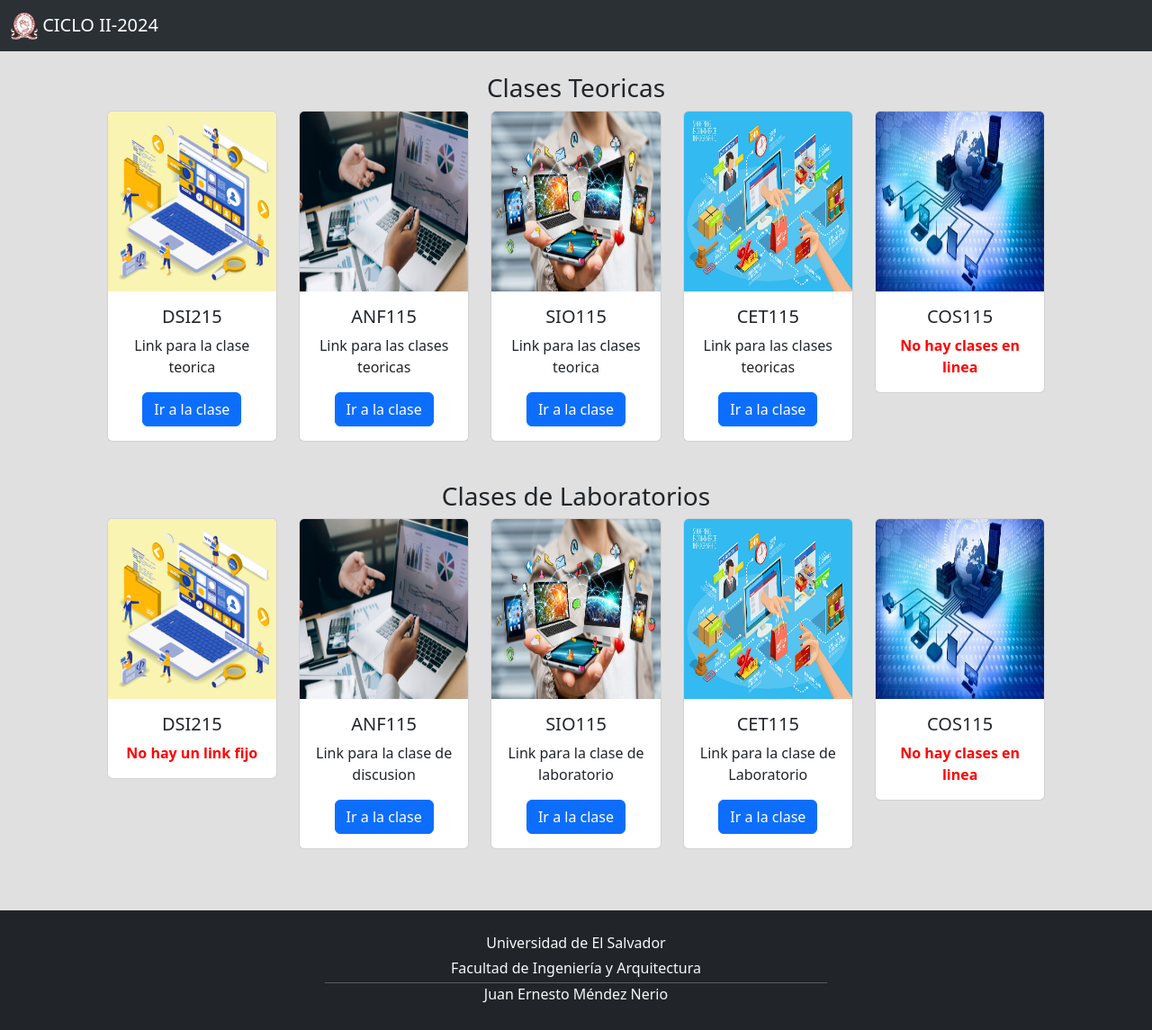
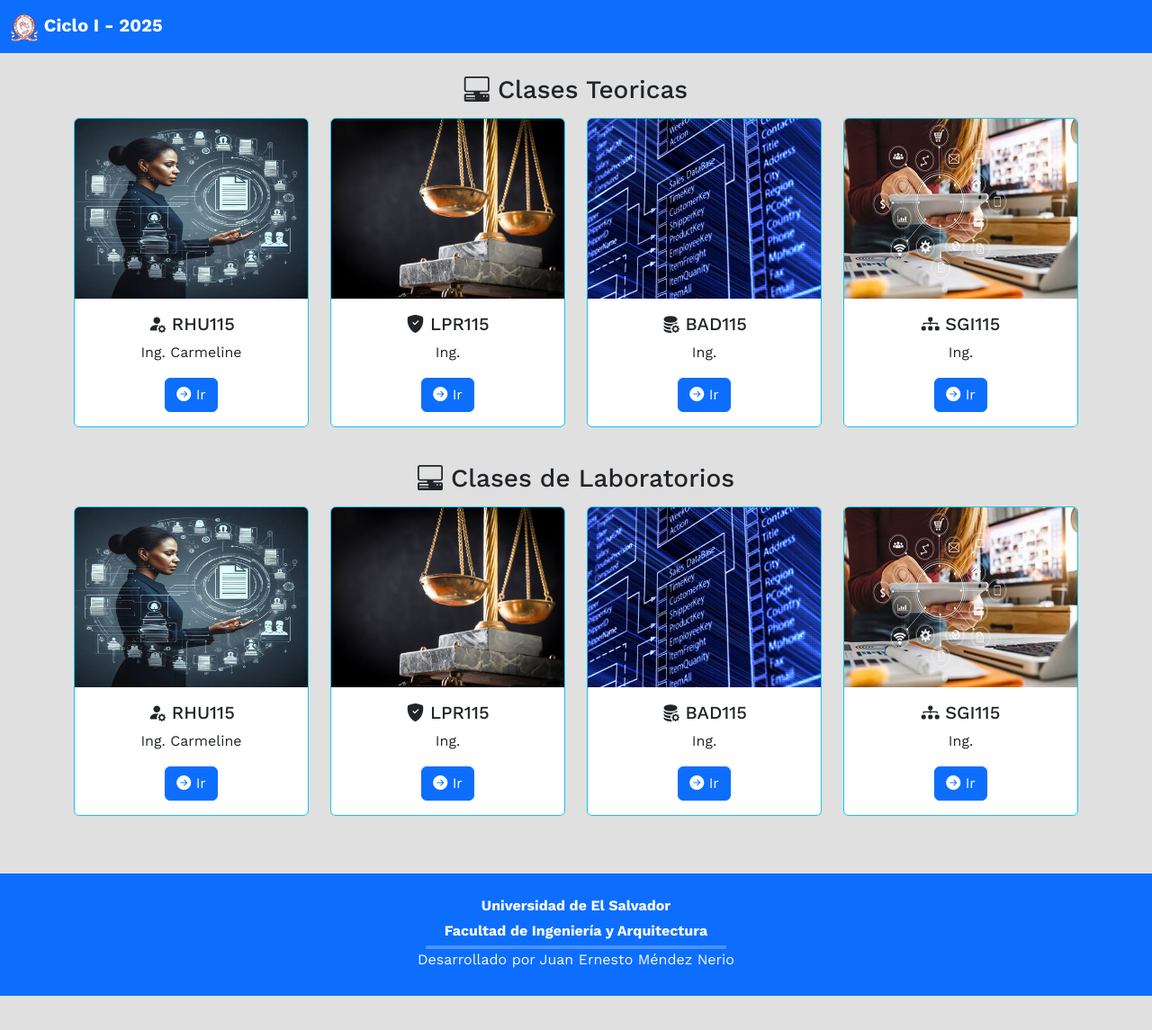
Before and after one commit to 21juanmendez/materias, a PHP site: page / in a window 1280 px wide. Shown: the whole page at 90% size. After the commit the page ends 1107 px from the top, so only its background shows below. Run offline with PHP 8.4, Linux system fonts and the light colour scheme.

Commit message:
ACTUALIZACION 2025
-Actualización de contenido para el 2025
-Hover
-Iconos
-Colores
-Imágenes

Nota: Falta agregar enlaces si es en linea y nombres de docentes.

```diff
--- a/index.html
+++ b/index.html
@@ -9,28 +9,27 @@
     <title>Materias</title>
     <!--Bootstrap 5.3.3-->
     <link href="https://cdn.jsdelivr.net/npm/bootstrap@5.3.3/dist/css/bootstrap.min.css" rel="stylesheet" integrity="sha384-QWTKZyjpPEjISv5WaRU9OFeRpok6YctnYmDr5pNlyT2bRjXh0JMhjY6hW+ALEwIH" crossorigin="anonymous">
+    <!--Iconos de Bootstrap 5.3.3-->
+    <link rel="stylesheet" href="https://cdn.jsdelivr.net/npm/bootstrap-icons@1.11.3/font/bootstrap-icons.min.css">
     <!--Estilos Personalizados-->
     <link rel="stylesheet" href="public/css/estilos.css">
+
+    <!--Fuentes de Google Fonts-->
+    <link rel="preconnect" href="https://fonts.googleapis.com">
+    <link rel="preconnect" href="https://fonts.gstatic.com" crossorigin>
+    <link href="https://fonts.googleapis.com/css2?family=Work+Sans:ital,wght@0,100..900;1,100..900&display=swap" rel="stylesheet">
 </head>
-
 
 <body style="background-color: #E0E0E0">
 
-    <!--Mensaje flotante de actualización-->
-    <center>
-        <div class="floating-message" id="updateMessage">
-            <strong>Sitio web actualizado:</strong> 20/08/2024
-        </div>
-    </center>
-
     <!--Navbar-->
     <section>
-        <nav class="navbar bg-body-tertiary" data-bs-theme="dark">
+        <nav class="navbar bg-primary" data-bs-theme="dark">
             <div class="container-fluid">
-                <a class="navbar-brand" href="#">
+                <a class="navbar-brand" href="./index.html">
                     <img src="public/imagenes/ues.jpg" alt="Logo" width="30" height="30"
                         class="d-inline-block align-text-top">
-                    CICLO II-2024
+                    <b>Ciclo I - 2025</b>
                 </a>
 
                 <div class="collapse navbar-collapse" id="navbarSupportedContent">
@@ -44,203 +43,144 @@
     <!--clases teoricas-->
     <section>
         <br>
-        <div class="container-fluid">
+        <div class="container">
             <div class="row">
-                <center>
-                    <div class="col-md-12">
-                        <h3>Clases Teoricas</h3>
-                    </div>
-                </center>
-            </div>
-            <center>
-                <div class="row ">
-
-                    <div class="col-md-1">
-
-                    </div>
-
-                    <div class="col-md-2">
-                        <div class="card" style="margin-bottom: 20px;">
-                            <img src="public/imagenes/dsi215.jpg" class="card-img-top" alt="..." width="200px"
-                                height="200px">
-                            <div class="card-body">
-                                <h5 class="card-title">DSI215</h5>
-                                <p class="card-text">Link para la clase teorica</p>
-                                <a href="https://meet.google.com/hho-toei-zfw?authuser=1" class="btn btn-primary">Ir a la clase</a>
+                <div class="col-md-12 d-flex justify-content-center">
+                    <h3><i class="bi bi-pc-display-horizontal"></i> Clases Teoricas</h3>
+                    <br><br>
                 </div>
             </div>
-                    </div>
-
-                    <div class="col-md-2">
-                        <div class="card" style="margin-bottom: 20px;">
-                            <img src="public/imagenes/anf115.jpg" class="card-img-top" alt="..." width="200px"
-                                height="200px">
-                            <div class="card-body">
-                                <h5 class="card-title">ANF115</h5>
-                                <p class="card-text">Link para las clases teoricas</p>
-                                <a href="https://meet.google.com/ari-fwyx-coh?pli=1&authuser=1"class="btn btn-primary">Ir a la clase</a>
+            <div class="row">
+                <div class="col-md-3">
+                    <div class="card border-info mb-3">
+                        <img src="public/imagenes/rhu115.png" class="card-img-top" alt="..." width="200px" height="200px">
+                        <div class="card-body d-flex flex-column align-items-center justify-content-center">
+                            <h5 class="card-title"><i class="bi bi-person-fill-gear"></i> RHU115</h5>
+                            <p class="card-text">Ing. Carmeline</p>
+                            <a href="#" class="btn btn-primary"><i class="bi bi-arrow-right-circle-fill"></i> Ir</a>
                         </div>
                     </div>
                 </div>
                 <br>
-
-                    <div class="col-md-2">
-                        <div class="card" style="margin-bottom: 20px;">
-                            <img src="public/imagenes/sio115.jpg" class="card-img-top" alt="..." width="200px"
-                                height="200px">
+                <div class="col-md-3">
+                    <div class="card border-info mb-3">
+                        <img src="public/imagenes/lpr1115.jpg" class="card-img-top" alt="..." width="200px" height="200px">
                         <div class="card-body">
-                                <h5 class="card-title">SIO115</h5>
-                                <p class="card-text">Link para las clases teorica</p>
-                                <a href="https://meet.google.com/twz-qcye-zaq?pli=1&authuser=1" class="btn btn-primary">Ir a la clase</a>
+                            <div class="d-flex flex-column align-items-center justify-content-center">
+                                <h5 class="card-title"><i class="bi bi-shield-fill-check"></i> LPR115</h5>
+                                <p class="card-text">Ing. </p>
+                                <a href="#" class="btn btn-primary"><i class="bi bi-arrow-right-circle-fill"></i> Ir</a>
+                            </div>
                         </div>
                     </div>
                 </div>
                 <br>
-
-                    <div class="col-md-2">
-                        <div class="card" style="margin-bottom: 20px;">
-                            <img src="public/imagenes/cet115.jpg" class="card-img-top" alt="..." width="200px"
-                                height="200px">
+                <div class="col-md-3">
+                    <div class="card border-info mb-3">
+                        <img src="public/imagenes/bad115.png" class="card-img-top" alt="..." width="200px" height="200px">
                         <div class="card-body">
-                                <h5 class="card-title">CET115</h5>
-                                <p class="card-text">Link para las clases teoricas</p>
-                                <a href="https://teams.microsoft.com/l/meetup-join/19:ZLmGS2vOWZWv5BbweIzxe9boepLnFFuudmgzEzv6PgI1@thread.tacv2/1721620958183?context=%7B%22Tid%22:%2238d6fb1c-8301-4a0b-ac0e-8c3f08bb1679%22,%22Oid%22:%2219aa39f6-221a-4d7e-a36c-95149d740aa4%22%7D" class="btn btn-primary">Ir a la clase</a>
+                            <div class="d-flex flex-column align-items-center justify-content-center">
+                                <h5 class="card-title"><i class="bi bi-database-fill-gear"></i> BAD115</h5>
+                                <p class="card-text">Ing. </p>
+                                <a href="#" class="btn btn-primary"><i class="bi bi-arrow-right-circle-fill"></i> Ir</a>
+                            </div>
                         </div>
                     </div>
                 </div>
                 <br>
-
-
-                    <div class="col-md-2">
-                        <div class="card">
-                            <img src="public/imagenes/cos115.jpg" class="card-img-top" alt="..." width="200px"
-                                height="200px">
+                <div class="col-md-3">
+                    <div class="card border-info mb-3">
+                        <img src="public/imagenes/sgi115.png" class="card-img-top" alt="..." width="200px" height="200px">
                         <div class="card-body">
-                                <h5 class="card-title">COS115</h5>
-                                <p class="card-text" style="color: red;"><strong>No hay clases en linea</strong></p>
+                            <div class="d-flex flex-column align-items-center justify-content-center">
+                                <h5 class="card-title"><i class="bi bi-diagram-3-fill"></i> SGI115</h5>
+                                <p class="card-text">Ing. </p>
+                                <a href="#" class="btn btn-primary"><i class="bi bi-arrow-right-circle-fill"></i> Ir</a>
                             </div>
                         </div>
                     </div>
-
-                    <div class="col-md-1">
-
                 </div>
-
             </div>
-            </center>
         </div>
     </section>
     <!--clases de laboratorio-->
     <section>
         <br>
-        <div class="container-fluid">
+        <div class="container">
             <div class="row">
-                <center>
-                    <div class="col-md-12">
-                        <h3>Clases de Laboratorios</h3>
+                <div class="col-md-12 d-flex justify-content-center">
+                    <h3><i class="bi bi-pc-display-horizontal"></i> Clases de Laboratorios</h3>
+                    <br><br>
                 </div>
-                </center>
             </div>
-            <center>
-                <div class="row ">
-
-                    <div class="col-md-1">
-
-                    </div>
-
-                    <div class="col-md-2">
-                        <div class="card" style="margin-bottom: 20px;">
-                            <img src="public/imagenes/dsi215.jpg" class="card-img-top" alt="..." width="200px"
-                                height="200px">
-                            <div class="card-body">
-                                <h5 class="card-title">DSI215</h5>
-                                <p class="card-text" style="color: red;" ><strong>No hay un link fijo</strong></p>
-
+            <div class="row">
+                <div class="col-md-3">
+                    <div class="card border-info mb-3">
+                        <img src="public/imagenes/rhu115.png" class="card-img-top" alt="..." width="200px" height="200px">
+                        <div class="card-body d-flex flex-column align-items-center justify-content-center">
+                            <h5 class="card-title"><i class="bi bi-person-fill-gear"></i> RHU115</h5>
+                            <p class="card-text">Ing. Carmeline</p>
+                            <a href="#" class="btn btn-primary"><i class="bi bi-arrow-right-circle-fill"></i> Ir</a>
                         </div>
                     </div>
                 </div>
-
-                    <div class="col-md-2" style="margin-bottom: 20px;">
-                        <div class="card">
-                            <img src="public/imagenes/anf115.jpg" class="card-img-top" alt="..." width="200px"
-                                height="200px">
+                <br>
+                <div class="col-md-3">
+                    <div class="card border-info mb-3">
+                        <img src="public/imagenes/lpr1115.jpg" class="card-img-top" alt="..." width="200px" height="200px">
                         <div class="card-body">
-                                <h5 class="card-title">ANF115</h5>
-                                <p class="card-text">Link para la clase de discusion</p>
-                                <a href="https://meet.google.com/grv-wbmm-msz?pli=1&authuser=1" class="btn btn-primary">Ir a la clase</a>
+                            <div class="d-flex flex-column align-items-center justify-content-center">
+                                <h5 class="card-title"><i class="bi bi-shield-fill-check"></i> LPR115</h5>
+                                <p class="card-text">Ing. </p>
+                                <a href="#" class="btn btn-primary"><i class="bi bi-arrow-right-circle-fill"></i> Ir</a>
                             </div>
                         </div>
                     </div>
-
-                    <div class="col-md-2" style="margin-bottom: 20px;">
-                        <div class="card">
-                            <img src="public/imagenes/sio115.jpg" class="card-img-top" alt="..." width="200px"
-                                height="200px">
+                </div>
+                <br>
+                <div class="col-md-3">
+                    <div class="card border-info mb-3">
+                        <img src="public/imagenes/bad115.png" class="card-img-top" alt="..." width="200px" height="200px">
                         <div class="card-body">
-                                <h5 class="card-title">SIO115</h5>
-                                <p class="card-text">Link para la clase de laboratorio</p>
-                                <a href="https://meet.google.com/twz-qcye-zaq?pli=1&authuser=1" class="btn btn-primary">Ir a la clase</a>
+                            <div class="d-flex flex-column align-items-center justify-content-center">
+                                <h5 class="card-title"><i class="bi bi-database-fill-gear"></i> BAD115</h5>
+                                <p class="card-text">Ing. </p>
+                                <a href="#" class="btn btn-primary"><i class="bi bi-arrow-right-circle-fill"></i> Ir</a>
                             </div>
                         </div>
                     </div>
-
-                    <div class="col-md-2" style="margin-bottom: 20px;">
-                        <div class="card">
-                            <img src="public/imagenes/cet115.jpg" class="card-img-top" alt="..." width="200px"
-                                height="200px">
+                </div>
+                <br>
+                <div class="col-md-3">
+                    <div class="card border-info mb-3">
+                        <img src="public/imagenes/sgi115.png" class="card-img-top" alt="..." width="200px" height="200px">
                         <div class="card-body">
-                                <h5 class="card-title">CET115</h5>
-                                <p class="card-text">Link para la clase de Laboratorio</p>
-                                <a href="https://teams.microsoft.com/l/meetup-join/19:ZLmGS2vOWZWv5BbweIzxe9boepLnFFuudmgzEzv6PgI1@thread.tacv2/1721620958183?context=%7B%22Tid%22:%2238d6fb1c-8301-4a0b-ac0e-8c3f08bb1679%22,%22Oid%22:%2219aa39f6-221a-4d7e-a36c-95149d740aa4%22%7D" class="btn btn-primary">Ir a la clase</a>
+                            <div class="d-flex flex-column align-items-center justify-content-center">
+                                <h5 class="card-title"><i class="bi bi-diagram-3-fill"></i> SGI115</h5>
+                                <p class="card-text">Ing. </p>
+                                <a href="#" class="btn btn-primary"><i class="bi bi-arrow-right-circle-fill"></i> Ir</a>
                             </div>
                         </div>
                     </div>
-
-                    <div class="col-md-2">
-                        <div class="card">
-                            <img src="public/imagenes/cos115.jpg" class="card-img-top" alt="..." width="200px"
-                                height="200px">
-                            <div class="card-body">
-                                <h5 class="card-title">COS115</h5>
-                                <p class="card-text" style="color: red;"><strong>No hay clases en linea</strong></p>
                 </div>
             </div>
-                    </div>
-
-                    <div class="col-md-1">
-
-                    </div>
-
-                </div>
-            </center>
         </div>
         <br>
         <br>
     </section>
     <!--footer-->
-    <footer class="bg-dark text-light py-4">
+    <footer class="bg-primary text-light py-4">
         <div class="container">
             <div class="row">
                 <div class="col-md-12 text-center">
-                    <p class="mb-1">Universidad de El Salvador</p>
-                    <p class="mb-1">Facultad de Ingeniería y Arquitectura</p>
-                    <hr class="bg-light" style="width: 50%; margin: 0rem auto;">
-                    <p class="mb-1">Juan Ernesto Méndez Nerio</p>
+                    <p class="mb-1"><b>Universidad de El Salvador</b></p>
+                    <p class="mb-1"><b>Facultad de Ingeniería y Arquitectura</b></p>
+                    <hr class="bg-light" style="width: 30%; margin: 0rem auto; border: 2px solid white;">
+                    <p class="mb-1">Desarrollado por Juan Ernesto Méndez Nerio</p>
                 </div>
             </div>
         </div>
     </footer>
-    <!--Scripts de fecha de actualizacion-->
-    <script>
-        // Mostrar el mensaje flotante al cargar la página
-        window.onload = function () {
-            const message = document.getElementById('updateMessage');
-            message.classList.add('show');
-            setTimeout(function () {
-                message.classList.add('hide'); // Aplicar la clase 'hide' para ocultarlo suavemente
-            }, 2000); // Tiempo de espera para comenzar a ocultar
-        };
-    </script>
     <!--Scripts de Bootstrap 5.3.3-->
     <script src="https://cdn.jsdelivr.net/npm/@popperjs/core@2.11.8/dist/umd/popper.min.js" integrity="sha384-I7E8VVD/ismYTF4hNIPjVp/Zjvgyol6VFvRkX/vR+Vc4jQkC+hVqc2pM8ODewa9r" crossorigin="anonymous"></script>
     <script src="https://cdn.jsdelivr.net/npm/bootstrap@5.3.3/dist/js/bootstrap.min.js" integrity="sha384-0pUGZvbkm6XF6gxjEnlmuGrJXVbNuzT9qBBavbLwCsOGabYfZo0T0to5eqruptLy" crossorigin="anonymous"></script>
--- a/public/css/estilos.css
+++ b/public/css/estilos.css
@@ -1,24 +1,12 @@
-  /* Estilos del mensaje flotante */
-  .floating-message {
-    position:fixed;
-    top: 8px;
-    left: 50%;
-    transform: translateX(-50%);
-    background-color: rgb(1, 161, 89);
-    color: #f6f6f6;
-    padding: 10px 15px;
-    border-radius: 10px;
-    box-shadow: 0px 4px 10px rgba(0, 0, 0, 0.1);
-    font-size: 14px;
-    z-index: 1000;
-    opacity: 0;
-    transition: opacity 1s ease-in-out; /* Transición INICIAL de opacidad */
+/* Estilos para hover en las tarjetas (cards) */
+.card:hover {
+    transform: scale(1.05); /* Aumentar ligeramente el tamaño */
+    box-shadow: 0px 8px 15px rgba(0, 0, 0, 0.2); /* Añadir sombra */
+    transition: transform 0.3s ease, box-shadow 0.3s ease; /* Transición suave */
 }
-
-.floating-message.show {
-    opacity: 1; /* Mostrar el mensaje */
+/* Estilos para las letras */
+* {
+    font-family: "Work Sans", serif;
+    font-optical-sizing: auto;
+    font-style: normal;
 }
-
-.floating-message.hide {
-    opacity: 0; /* Ocultar el mensaje */
-}
```
Also changed, not shown: public/imagenes/anf115.jpg (deleted), public/imagenes/bad115.png (added), public/imagenes/cet115.jpg (deleted), public/imagenes/cos115.jpg (deleted), public/imagenes/dsi215.jpg (deleted), public/imagenes/lpr1115.jpg (added), public/imagenes/rhu115.png (added), public/imagenes/sgi115.png (added), public/imagenes/sio115.jpg (deleted). Lines whose indentation alone changed are shown as unchanged.
